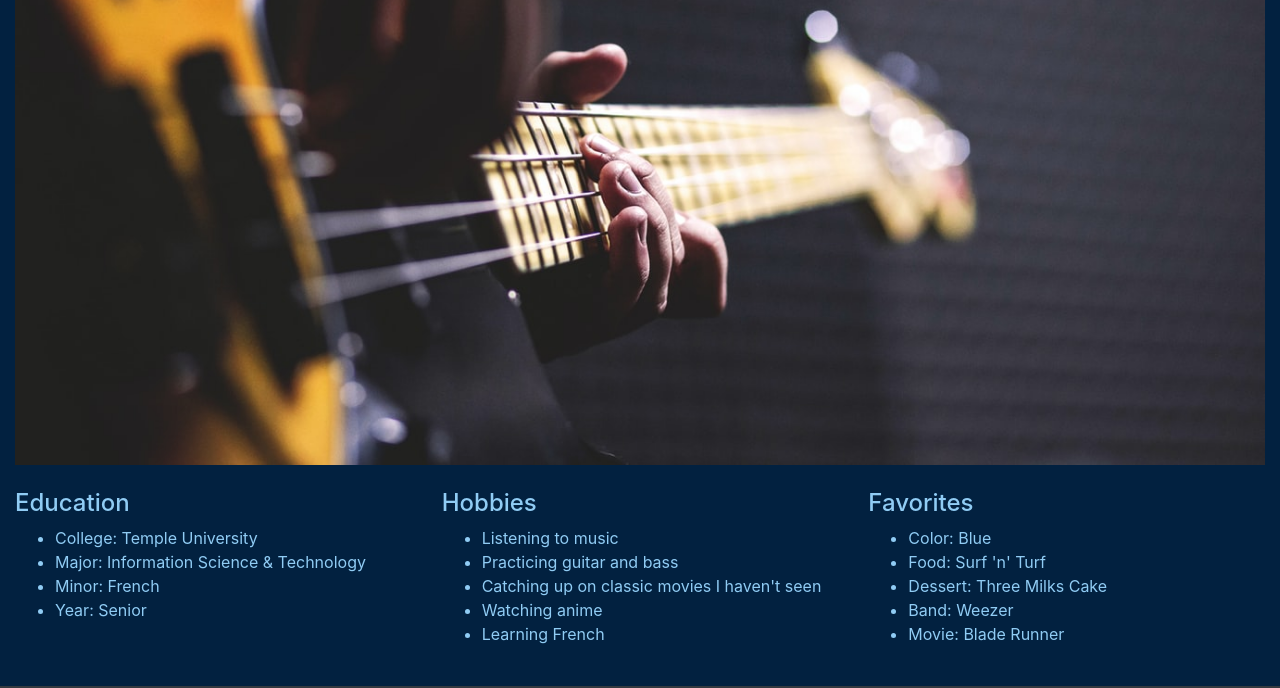
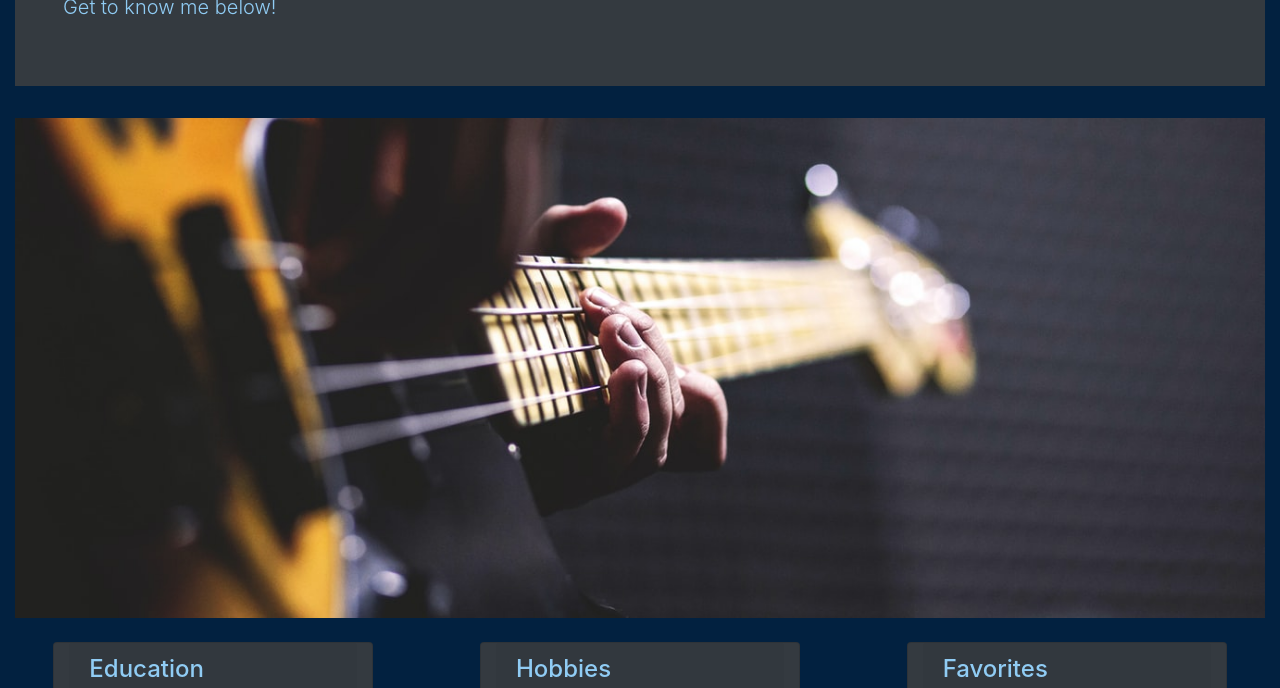
Before and after one commit to wilson-diaz/CapstoneFall2020, a plain HTML site: page about.html in a window 1280 px wide. Shown: the part 211-899 px from the top of the page. Drawn offline with nearby package versions, Linux system fonts and the light colour scheme.

Commit message:
add bootstrap card and jumbotron

```diff
--- a/about.html
+++ b/about.html
@@ -14,7 +14,7 @@
 
     <!-- My CSS -->
     <link rel="stylesheet" href="style.css">
-
+    <link rel="icon" href="images/code-solid.svg">
     <title>Wilson Diaz</title>
 </head>
 
@@ -36,44 +36,46 @@
     <br>
     <div class="container-fluid">
 
-        <h1>About me</h1>
-        <div>
-            <p>
+        <div class="jumbotron jumbotron-fluid bg-dark p-5">
+            <h1 class="display-4">About me</h1>
+            <p class="lead">
                 Get to know me below!
             </p>
-            <img id="img-splash" class="mx-auto" src="images/bass.jpg">
         </div>
 
+        <img id="img-splash" class="mx-auto" src="images/bass.jpg">
+
+        <br>
         <br>
 
-        <div class="row">
-            <div class="col-sm">
-                <h4>Education</h4>
-                <ul>
-                    <li>College: Temple University</li>
-                    <li>Major: Information Science & Technology</li>
-                    <li>Minor: French</li>
-                    <li>Year: Senior</li>
+        <div class="row justify-content-around">
+            <div class="col-sm-3 card bg-dark">
+                <h4 class="card-header">Education</h4>
+                <ul class="list-group list-group-flush">
+                    <li class="list-group-item bg-dark">College: Temple University</li>
+                    <li class="list-group-item bg-dark">Major: Information Science & Technology</li>
+                    <li class="list-group-item bg-dark">Minor: French</li>
+                    <li class="list-group-item bg-dark">Year: Senior</li>
                 </ul>
             </div>
-            <div class="col-sm">
-                <h4>Hobbies</h4>
-                <ul>
-                    <li>Listening to music</li>
-                    <li>Practicing guitar and bass</li>
-                    <li>Catching up on classic movies I haven't seen</li>
-                    <li>Watching anime</li>
-                    <li>Learning French</li>
+            <div class="col-sm-3 card bg-dark">
+                <h4 class="card-header">Hobbies</h4>
+                <ul class="list-group list-group-flush">
+                    <li class="list-group-item bg-dark">Listening to music</li>
+                    <li class="list-group-item bg-dark">Practicing guitar and bass</li>
+                    <li class="list-group-item bg-dark">Catching up on classic movies I haven't seen</li>
+                    <li class="list-group-item bg-dark">Watching anime</li>
+                    <li class="list-group-item bg-dark">Learning French</li>
                 </ul>
             </div>
-            <div class="col-sm">
-                <h4>Favorites</h4>
-                <ul>
-                    <li>Color: Blue</li>
-                    <li>Food: Surf 'n' Turf</li>
-                    <li>Dessert: Three Milks Cake</li>
-                    <li>Band: Weezer</li>
-                    <li>Movie: Blade Runner</li>
+            <div class="col-sm-3 card bg-dark">
+                <h4 class="card-header">Favorites</h4>
+                <ul class="list-group list-group-flush">
+                    <li class="list-group-item bg-dark">Color: Blue</li>
+                    <li class="list-group-item bg-dark">Food: Surf 'n' Turf</li>
+                    <li class="list-group-item bg-dark">Dessert: Three Milks Cake</li>
+                    <li class="list-group-item bg-dark">Band: Weezer</li>
+                    <li class="list-group-item bg-dark">Movie: Blade Runner</li>
                 </ul>
             </div>
         </div>
@@ -85,10 +87,14 @@
         <ul class="nav justify-content-center">
             <span class="navbar-brand">Wilson Diaz</span>
             <li class="nav-item">
-                <a class="nav-link text-light" href="https://www.linkedin.com/in/wilson-diaz/">LinkedIn</a>
+                <a class="nav-link text-light" href="https://www.linkedin.com/in/wilson-diaz/">
+                    <img src="images/linkedin-brands.svg" height="25px" width="25px"
+                    class="d-inline-block align-top"> LinkedIn</a>
             </li>
             <li class="nav-item text-light">
-                <a class="nav-link text-light" href="https://github.com/wilson-diaz">GitHub</a>
+                <a class="nav-link text-light" href="https://github.com/wilson-diaz">
+                    <img src="images/github-square-brands.svg" height="25px" width="25px"
+                    class="d-inline-block align-top"> GitHub</a>
             </li>
         </ul>
     </div>
```
Also changed, not shown: index.html (+37 -28 lines), resume.html (+13 -5 lines).
